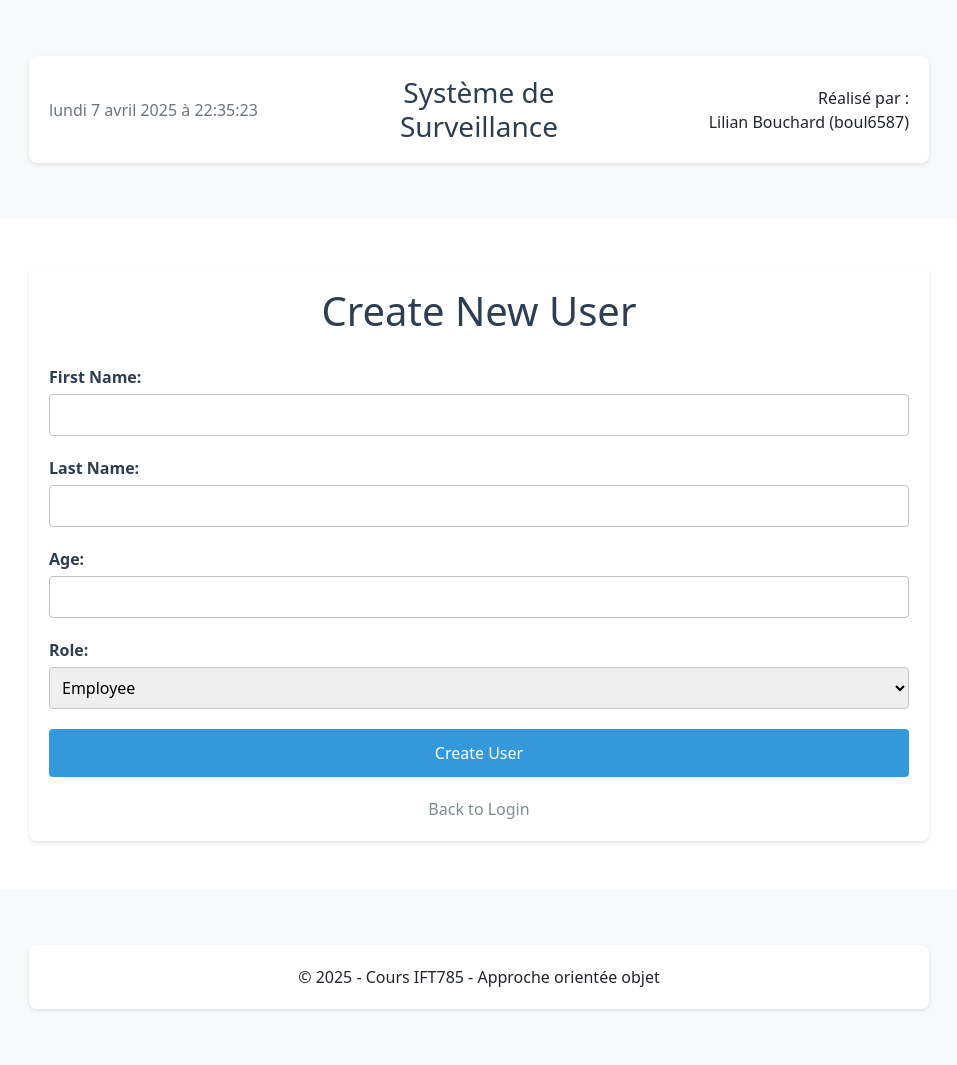
After one commit to libou584/Projet-POO-Sherbrooke, a Flask app: page /new_user in a window 1280 px wide. The commit adds this page. Shown: the whole page, without its empty margins (161-1118 px from the left). Run offline with Flask 2, Linux system fonts and the light colour scheme.

Commit message:
feat: new user page plus style

```diff
--- /dev/null
+++ b/templates/pages/new_user.html
@@ -0,0 +1,100 @@
+<!DOCTYPE html>
+<html>
+{% extends "partials/base.html" %}
+{% block content %}
+<style>
+    .container {
+        max-width: 900px;
+        margin: 40px auto;
+        padding: 20px;
+        background-color: #ffffff;
+        border-radius: 8px;
+        box-shadow: 0 2px 4px rgba(0, 0, 0, 0.1);
+    }
+
+    h1 {
+        color: #2c3e50;
+        text-align: center;
+        margin-bottom: 30px;
+    }
+
+    .form-group {
+        margin-bottom: 20px;
+    }
+
+    label {
+        display: block;
+        margin-bottom: 5px;
+        color: #2c3e50;
+        font-weight: bold;
+    }
+
+    input, select {
+        width: 100%;
+        padding: 8px;
+        border: 1px solid #bdc3c7;
+        border-radius: 4px;
+        font-size: 16px;
+    }
+
+    input:focus, select:focus {
+        outline: none;
+        border-color: #3498db;
+    }
+
+    button {
+        width: 100%;
+        padding: 12px;
+        background-color: #3498db;
+        color: white;
+        border: none;
+        border-radius: 4px;
+        font-size: 16px;
+        cursor: pointer;
+        transition: background-color 0.3s;
+    }
+
+    button:hover {
+        background-color: #2980b9;
+    }
+
+    .back-link {
+        display: block;
+        margin-top: 20px;
+        text-align: center;
+        color: #7f8c8d;
+        text-decoration: none;
+    }
+
+    .back-link:hover {
+        color: #2c3e50;
+    }
+</style>
+<body>
+    <h1>Create New User</h1>
+    <form method="POST" action="{{ url_for('new_user') }}">
+        <div class="form-group">
+            <label for="first_name">First Name:</label>
+            <input type="text" id="first_name" name="first_name" required>
+        </div>
+        <div class="form-group">
+            <label for="last_name">Last Name:</label>
+            <input type="text" id="last_name" name="last_name" required>
+        </div>
+        <div class="form-group">
+            <label for="age">Age:</label>
+            <input type="number" id="age" name="age" required>
+        </div>
+        <div class="form-group">
+            <label for="role">Role:</label>
+            <select id="role" name="role" required>
+                <option value="employee">Employee</option>
+                <option value="hr">HR</option>
+            </select>
+        </div>
+        <button type="submit">Create User</button>
+    </form>
+    <a href="{{ url_for('login') }}" class="back-link">Back to Login</a>
+</body>
+{% endblock %}
+</html>
```
Also changed, not shown: templates/pages/index.html (+87 -1 lines), templates/pages/login.html (+50 -4 lines).
